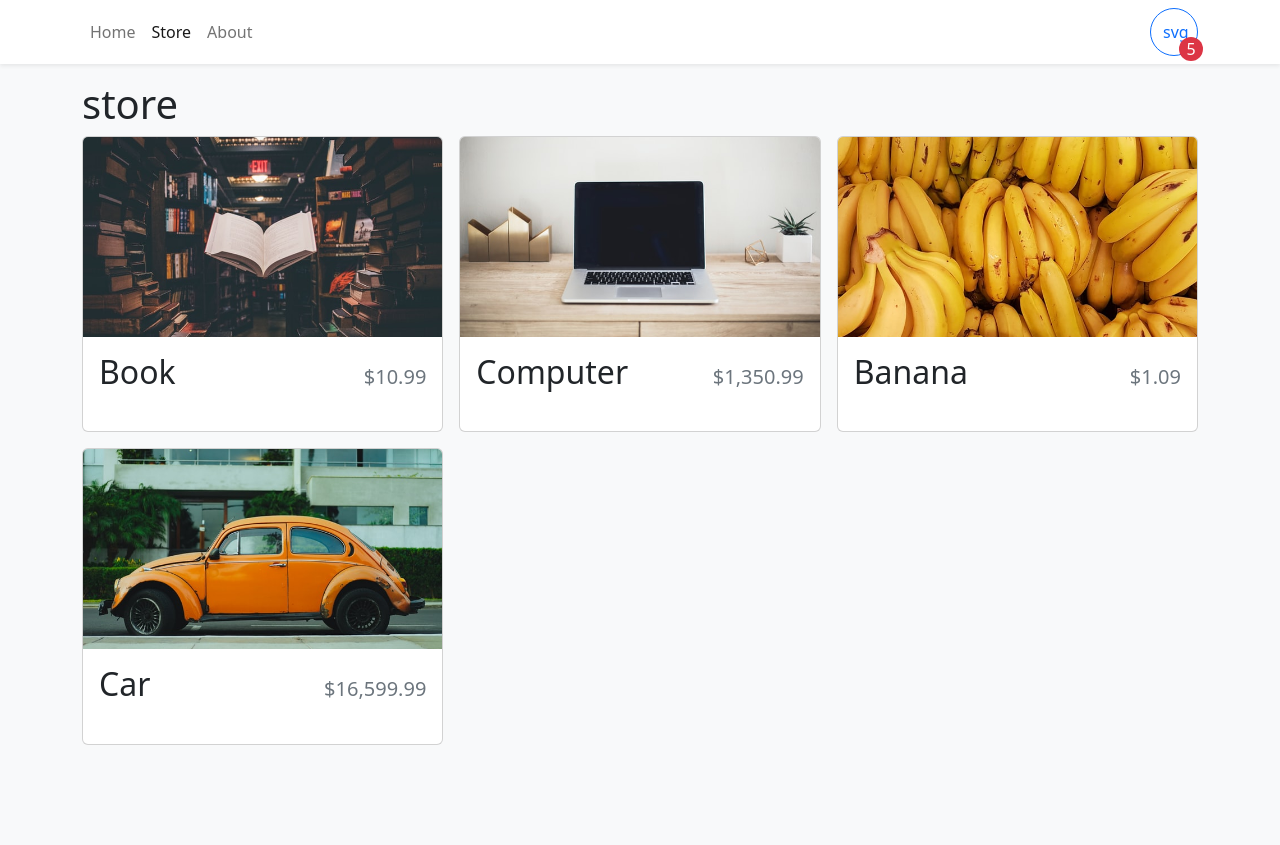
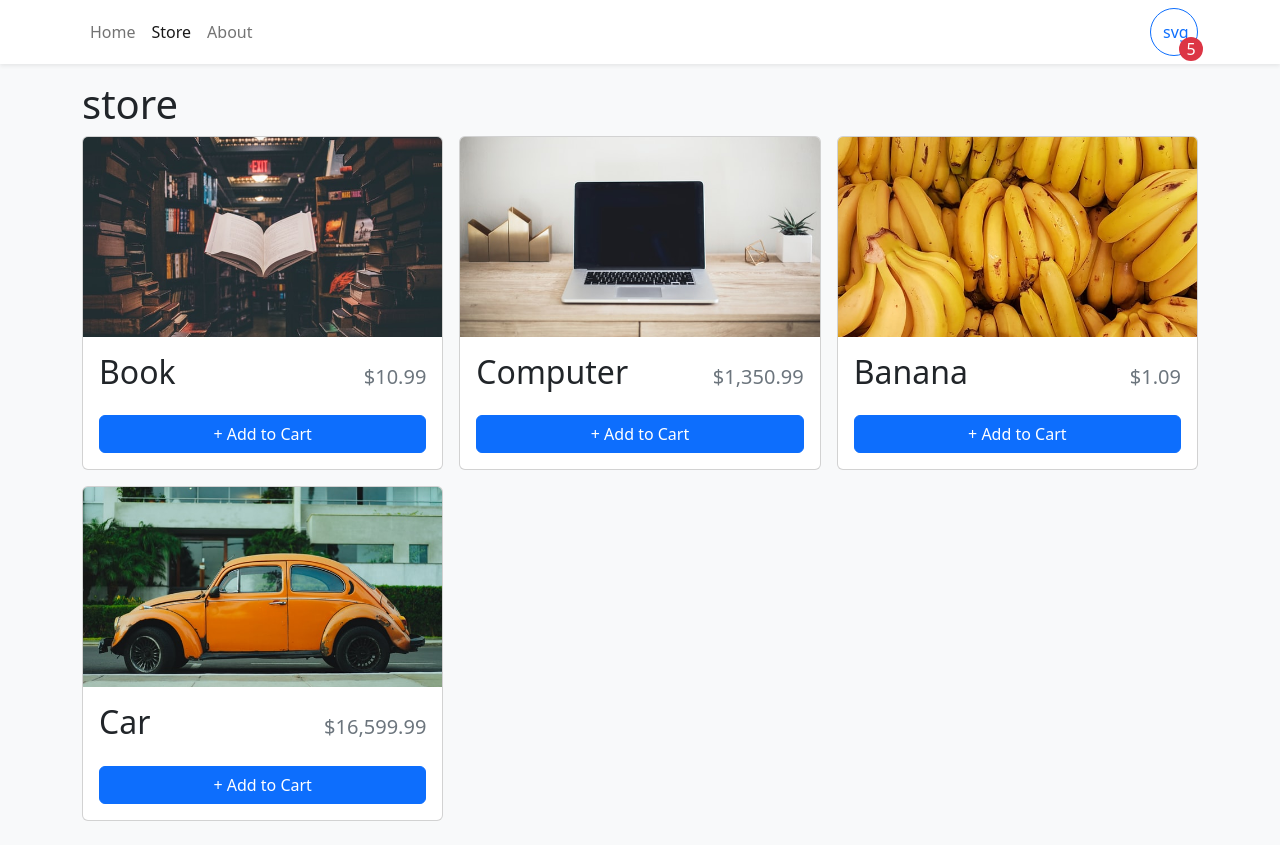
Before and after one commit to godwinjs/TYPED, a React (Vite) app: page /store in a window 1280 px wide. Before the commit the page ends 800 px from the top, so only its background shows below. Built offline with nearby package versions, Linux system fonts and the light colour scheme.

Commit message:
added func
add to cart functionality 50%

```diff
--- a/src/App.tsx
+++ b/src/App.tsx
@@ -4,10 +4,11 @@ import  { Home } from './pages/Home'
 import { About } from './pages/About'
 import { Store } from './pages/Store'
 import { Navbar } from './components/Navbar'
+import { ShoppingCartProvider } from './context/shoppingCartContext';
 
 function App() {
   return(
-  <>
+  <ShoppingCartProvider>
   <Navbar />
   <Container className='mb-4'>
     <Routes>
@@ -16,8 +17,9 @@ function App() {
       <Route path='about' element={<About />} />
     </Routes>
   </Container>
-  </>
+  </ShoppingCartProvider>
   )
 }
+// v=lATafp15HWA&list=TLPQMjUwNDIwMjP7xdaKqVBbHA&index=4
 
 export default App
--- a/src/components/StoreItems.tsx
+++ b/src/components/StoreItems.tsx
@@ -1,5 +1,6 @@
-import { Card } from 'react-bootstrap'
+import { Card, Button } from 'react-bootstrap'
 import {formatCurrency } from '../utilities/formatCurrency'
+import { useShoppingCart } from '../context/shoppingCartContext'
 
 type StoreItemProps = {
     id: number,
@@ -9,14 +10,32 @@ type StoreItemProps = {
 }
 
 export function StoreItems({id, name, price, imgUrl}: StoreItemProps){
+
+    const { getItemQuantity, increaseCartQuantity, decreaseCartQuantity, removeFromCart } = useShoppingCart()
+    const quantity = getItemQuantity(id)
+
     return(
-        <Card>
+        <Card className='h-100'>
             <Card.Img variant='top' src={imgUrl} height='200px' style={{objectFit: 'cover'}} />
             <Card.Body className='d-flex flex-column'>
                 <Card.Title className='d-flex justify-content-between align-items-baseline mb-4'>
                     <span className='fs-2'>{name}</span>
                     <span className='ms-2 text-muted'>{formatCurrency(price)}</span>
                 </Card.Title>
+                <div className='mt-auto'>
+                    {quantity === 0 ? (
+                        <Button className='w-100' onClick={() => increaseCartQuantity(id)}>+ Add to Cart</Button>
+                    ) : <div className='d-flex align-items-center flex-column' style={{gap: '.5rem'}}>
+                        <div className='d-flex align-items-center justify-content-center' style={{gap: '.5rem'}}>
+                            <Button onClick={() => decreaseCartQuantity(id)}>-</Button>
+                            <div>
+                                <span className='fs-5'>{quantity}</span> in cart
+                            </div>
+                            <Button onClick={() => increaseCartQuantity(id)}>+</Button>
+                        </div>
+                        <Button variant='danger' size='sm' onClick={() => removeFromCart(id)}>Remove</Button>
+                    </div>}
+                </div>
             </Card.Body>
         </Card>)
 }
--- /dev/null
+++ b/src/context/ShoppingCartContext.tsx
@@ -0,0 +1,73 @@
+import React, { useState, useContext, createContext, ReactNode } from "react";
+
+type ShoppingCartProviderProps= {
+    children: ReactNode
+}
+type ShoppingCartContext = {
+    openCart: () => void
+    closeCart: () => void
+    getItemQuantity: (id: number) => number
+    increaseCartQuantity: (id: number) => void
+    decreaseCartQuantity: (id: number) => void
+    removeFromCart: (id: number) => void
+    cartQuantity: number
+    cartUtems: CartItem[]
+}
+type CartItem = {
+    id: number,
+    quantity: number
+}
+
+const ShoppingCartContext = createContext({})
+
+export function useShoppingCart() {
+    return useContext(ShoppingCartContext)
+}
+
+
+export function ShoppingCartProvider({ children}: ShoppingCartProviderProps){
+    const [cartItems, setCartItems] = useState<CartItem[]>([])
+
+    function getItemQuantity(id: number){
+        return cartItems.find(item => item.id === id) ?.quantity || 0
+    }
+    function increaseCartQuantity(id: number){
+        setCartItems(currItems => {
+            if(currItems.find(item => item.id === id) == null){
+                return [ ...currItems, { id, quantity: 1 }]
+            }else{
+                return currItems.map(item => {
+                    if(item.id === id){
+                        return { ...item, quantity: item.quantity + 1}
+                    }else{
+                        return item
+                    }
+                })
+            }
+        })
+    }
+    function decreaseCartQuantity(id: number){
+        setCartItems(currItems => {
+            if(currItems.find(item => item.id === id)?.quantity === 1){
+                return currItems.filter(item => item.id !== id);
+            }else{
+                return currItems.map(item => {
+                    if(item.id === id){
+                        return { ...item, quantity: item.quantity - 1}
+                    }else{
+                        return item
+                    }
+                })
+            }
+        })
+    }
+    function removeFromCart(id: number){
+        setCartItems( currItems => {
+            return currItems.filter(item => item.id !== id)
+        })
+    }
+
+    return <ShoppingCartContext.Provider value={{ getItemQuantity, increaseCartQuantity, decreaseCartQuantity, removeFromCart }}>
+        {children}
+    </ShoppingCartContext.Provider>
+}
```
